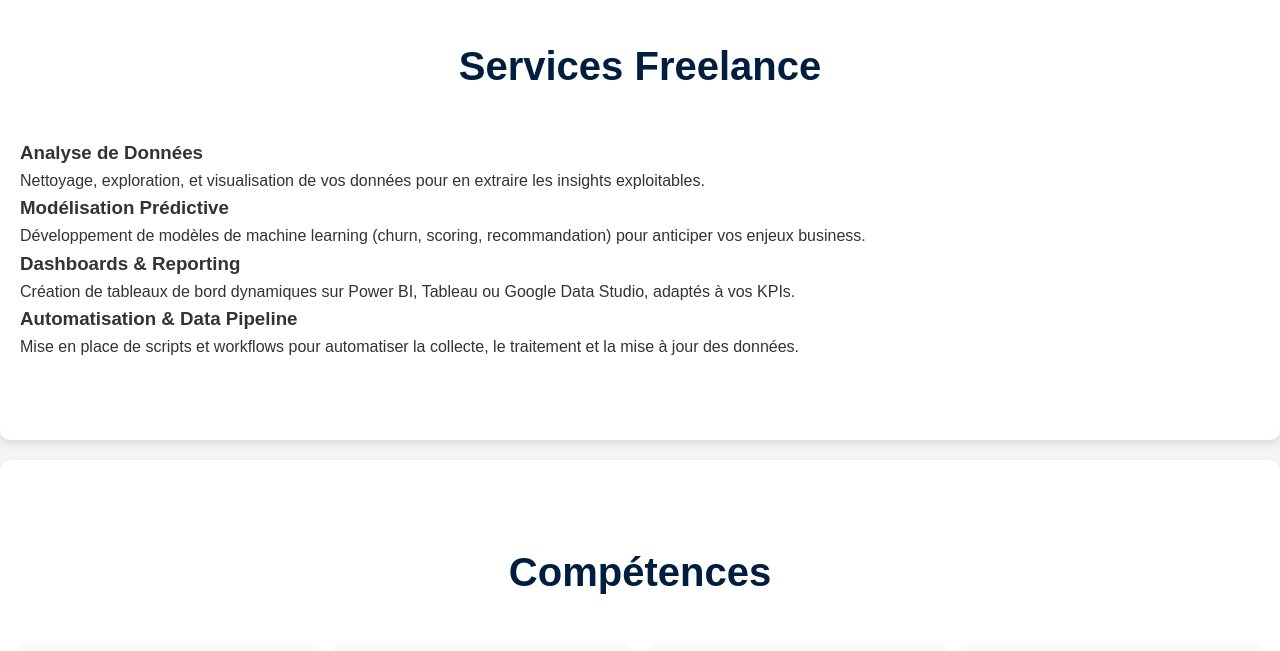
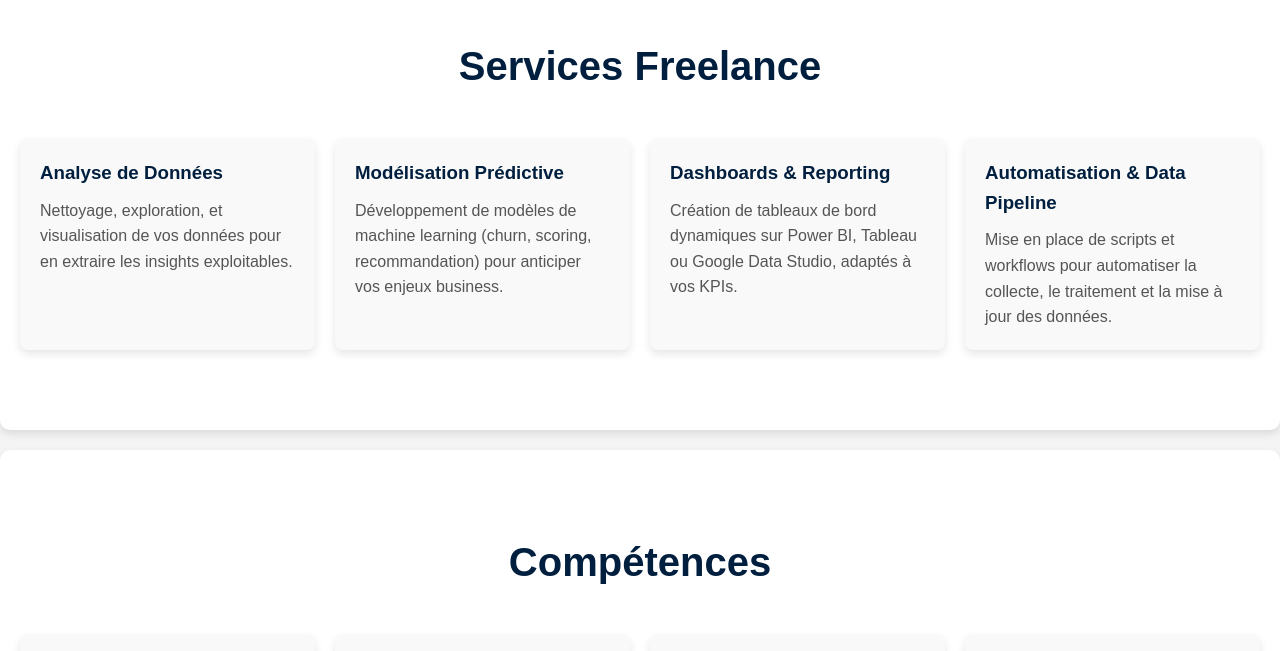
Before and after one commit to Samadkod/Samadkod.github.io, a plain HTML site: page index.html in a window 1280 px wide. Shown: the part 1400-2051 px from the top of the page. Drawn offline with nearby package versions, Linux system fonts and the light colour scheme.

Commit message:
Update style.css

```diff
--- a/style.css
+++ b/style.css
@@ -516,3 +516,31 @@ body.dark-mode .projects-button:hover {
         display: flex;
     }
 }
+
+.services-grid {
+    display: grid;
+    grid-template-columns: repeat(auto-fit, minmax(250px, 1fr));
+    gap: 20px;
+    margin-top: 30px;
+}
+
+.service-card {
+    background: #f9f9f9;
+    padding: 20px;
+    border-radius: 8px;
+    box-shadow: 0 4px 8px rgba(0, 0, 0, 0.1);
+    transition: transform 0.3s;
+}
+
+.service-card:hover {
+    transform: translateY(-10px);
+}
+
+.service-card h3 {
+    color: #001f3f;
+    margin-bottom: 10px;
+}
+
+.service-card p {
+    color: #555;
+}
```
